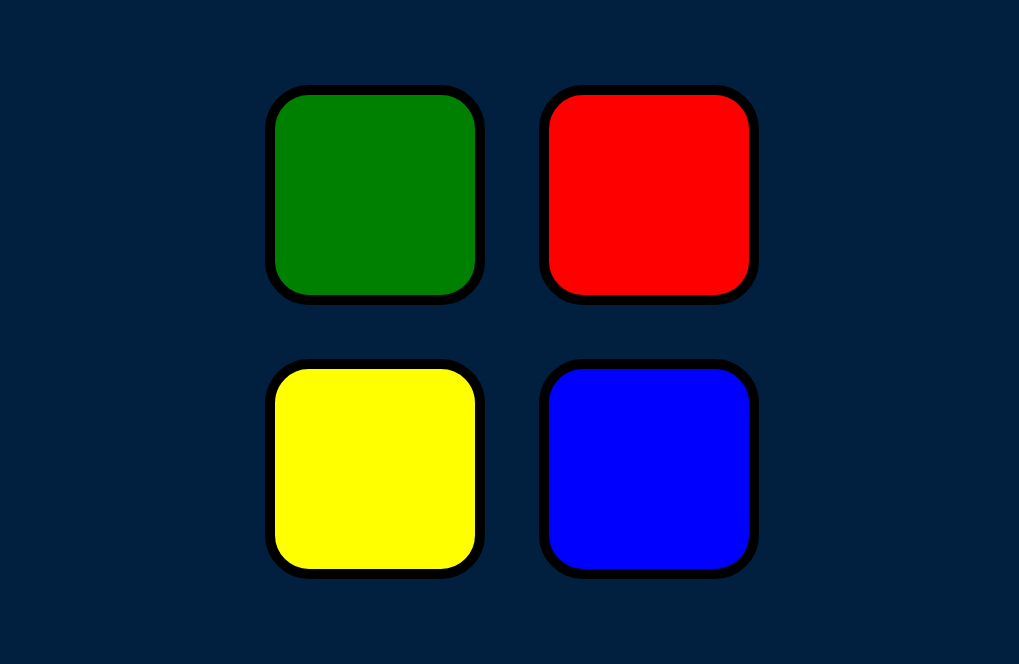
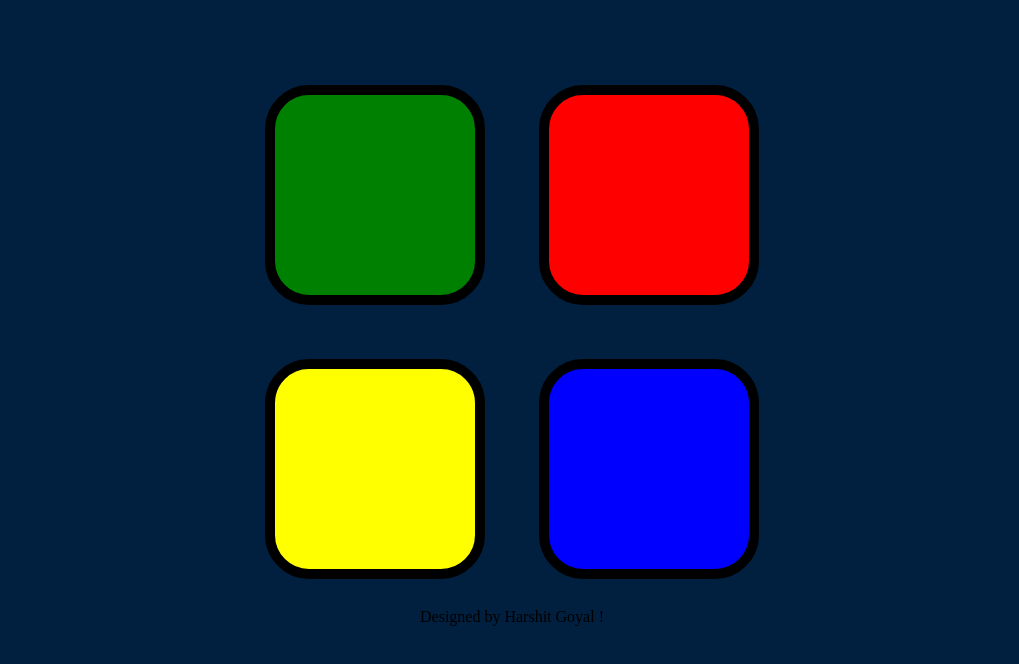
Before and after one commit to harshitgoyal26/SimonGame, a plain HTML site: page index.html in a window 1280 px wide. Shown: the part 114-778 px from the top of the page, without its empty margins (128-1147 px from the left). Drawn offline with nearby package versions, Linux system fonts and the light colour scheme.

Commit message:
Update index.html

```diff
--- a/index.html
+++ b/index.html
@@ -39,5 +39,8 @@
   <script src="https://ajax.googleapis.com/ajax/libs/jquery/3.7.0/jquery.min.js"></script>
   <script src="game.js"></script>
 </body>
+  <footer>
+    Designed by Harshit Goyal !
+  </footer>
 
 </html>
```
